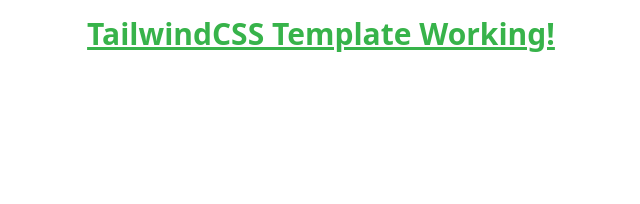
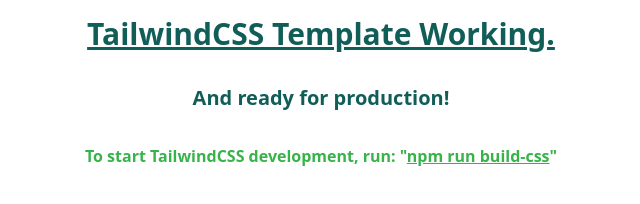
Before and after one commit to YxxgSxxl/Tailwindcss-template, a website: page public/index.html in a window 1280 px wide. Shown: the whole page, without its empty margins (319-959 px from the left). Drawn offline with Linux system fonts and the light colour scheme.

Commit message:
Tailwind template upgraded

```diff
--- a/public/index.html
+++ b/public/index.html
@@ -9,9 +9,17 @@
 </head>
 
 <body>
-  <h1 class="text-3xl font-bold underline p-4 text-green text-center">
-    TailwindCSS Template Working!
+  <h1 class="text-3xl font-bold underline p-4 text-teal-800 text-center">
+    TailwindCSS Template Working.
   </h1>
+  <div class="text-center flex flex-col">
+    <small class="text-xl font-bold p-4 text-teal-800">
+      And ready for production!
+    </small>
+    <small class="text-base font-bold p-4 text-green">
+      To start TailwindCSS development, run: "<span class="underline">npm run build-css</span>"
+    </small>
+  </div>
 </body>
 
 </html>
```
Also changed, not shown: public/stylesheet/styles.css.
